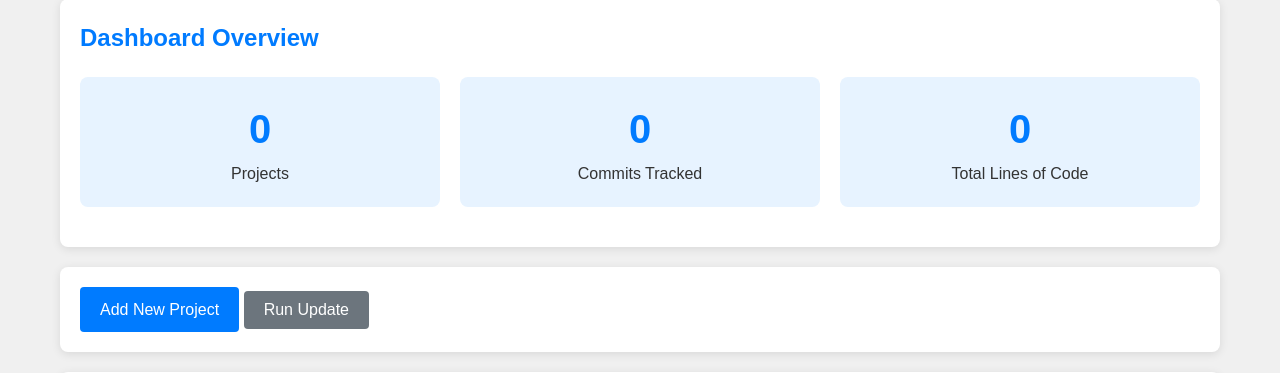
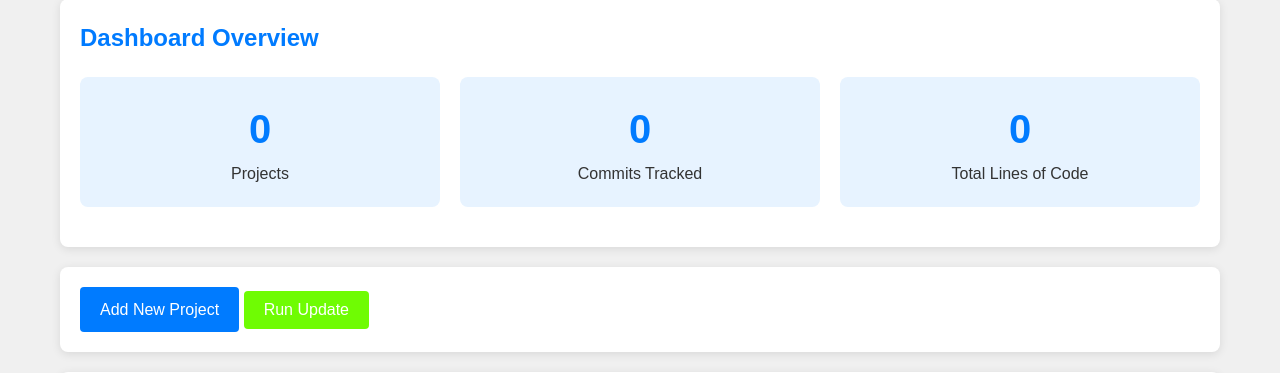
Before and after one commit to bozimmerman/codephacts, a PHP site: page /admin/index.php in a window 1280 px wide. Shown: the part 172-545 px from the top of the page. Run offline with PHP 8.4, Linux system fonts and the light colour scheme; the visitor is signed in with stand-in values (Sample User, id 1).

Commit message:
git-svn-id: svn://192.168.1.10/public/CodePhacts@24923 0d6f1817-ed0e-0410-87c9-987e46238f29

```diff
--- a/admin/index.php
+++ b/admin/index.php
@@ -94,7 +94,7 @@ catch (PDOException $e)
         </div>
         <div class="card">
             <a href="projects.php?action=add" class="button">Add New Project</a>
-            <button onclick="if(confirm('Update all projects?')) window.location.href='run-update.php'" class="button secondary">Run Update</button>
+            <button onclick="if(confirm('Update all projects?')) window.location.href='run-update.php'" class="button primary">Run Update</button>
         </div>
 
         <div class="card">
--- a/public/style.css
+++ b/public/style.css
@@ -120,6 +120,14 @@ button.secondary:hover {
     background: #5a6268;
 }
 
+button.primary {
+    background: #6ffc03;
+}
+
+button.primary:hover {
+    background: #32a844;
+}
+
 button.danger {
     background: #dc3545;
 }
```
